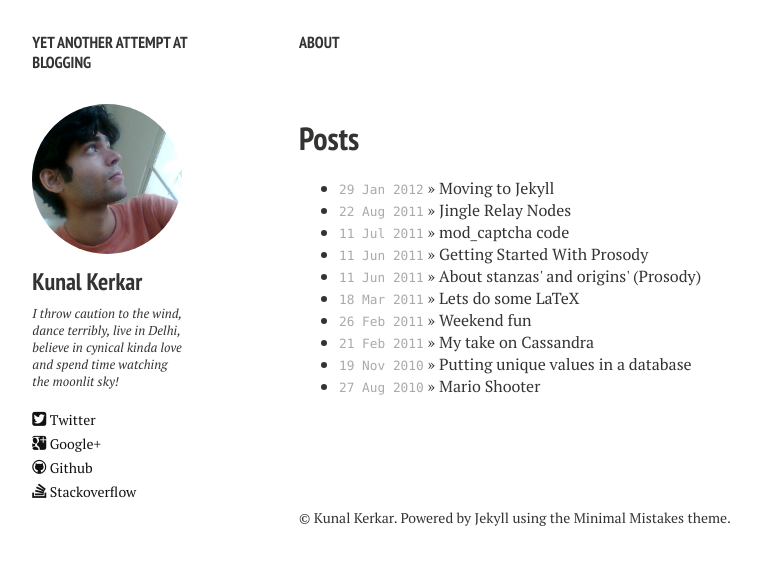
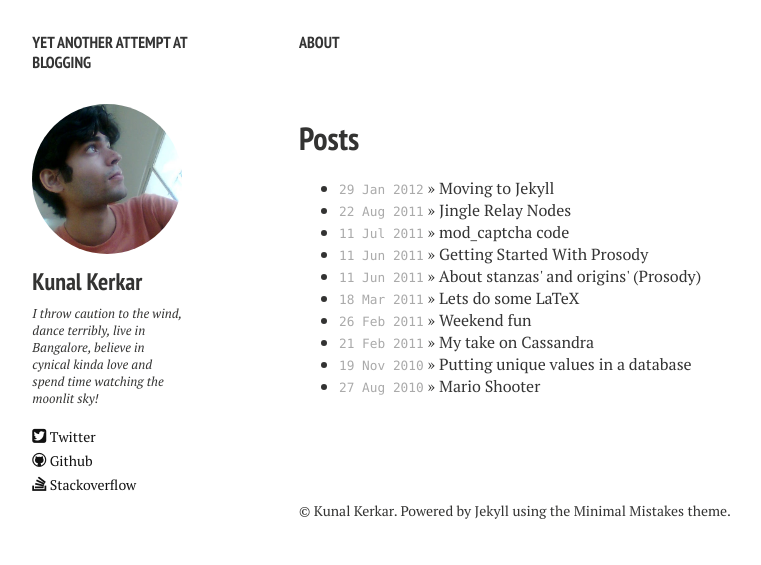
Before and after one commit to tsudot/tsudot.github.io, a Jekyll site: the page built from index.md, in a window 1280 px wide. Shown: the top 565 px of the page, without its empty margins (21-782 px from the left). Built offline with Jekyll 4.4.1, drawn with Linux system fonts in a browser that asks for light colours; nearby versions of some CDN libraries.

Commit message:
Change city

```diff
--- a/_config.yml
+++ b/_config.yml
@@ -9,7 +9,7 @@ url: http://tsudot.com
 owner:
   name:           Kunal Kerkar
   avatar:         bio-photo.jpg
-  bio:            "I throw caution to the wind, dance terribly, live in Delhi, believe in cynical kinda love and spend time watching the moonlit sky!"
+  bio:            "I throw caution to the wind, dance terribly, live in Bangalore, believe in cynical kinda love and spend time watching the moonlit sky!"
   email:          me@tsudot.com
   # Social networking links are used in author-bio sidebar. Update and remove as you like.
   twitter:        tsudot
@@ -25,7 +25,6 @@ owner:
   steam:
   dribbble:
   # For Google Authorship https://plus.google.com/authorship
-  google_plus: KunalKerkar1
 
 # Analytics and webmaster tools stuff goes here
 google_analytics:   UA-32406793-1
```
Also changed, not shown: Gemfile.lock.
